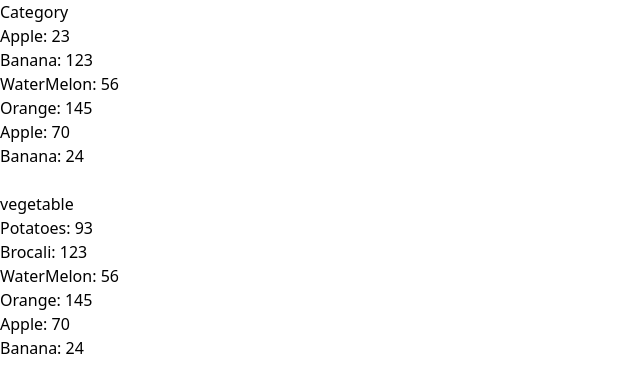
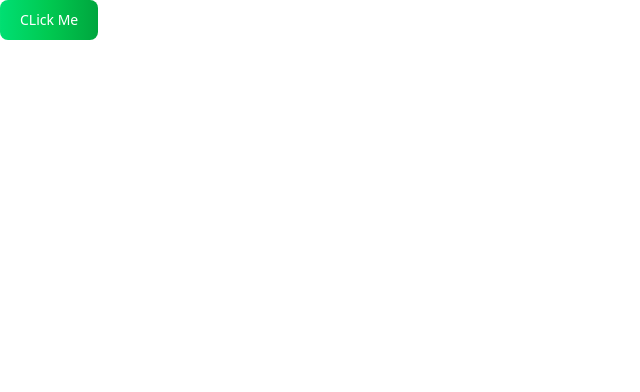
Before and after one commit to Dendup1234/React2_withtailwindcss, a React (Vite) app: page / in a window 1280 px wide. Shown: the top 392 px of the page, without its empty margins (0-640 px from the left). Built offline with nearby package versions, Linux system fonts and the light colour scheme.

Commit message:
CLick event

```diff
--- a/src/App.jsx
+++ b/src/App.jsx
@@ -5,6 +5,7 @@
 import Flex from "./Flex";
 import Usergreeting from "./Usergreeting";
 import List from "./List";
+import Button from "./Button";
 function App() {
   const fruits = [
     { id: 1, name: "Apple", cal: 23 },
@@ -22,15 +23,7 @@
     { id: 5, name: "Apple", cal: 70 },
     { id: 6, name: "Banana", cal: 24 },
   ];
-  return (
-    <>
-      {fruits.length > 0 && <List items={fruits}></List>}
-      <br></br>
-      {vegetable.length > 0 && (
-        <List items={vegetable} category="vegetable"></List>
-      )}
-    </>
-  );
+  return <Button></Button>;
 }
 
 export default App;
--- /dev/null
+++ b/src/Button.jsx
@@ -0,0 +1,13 @@
+function Button() {
+  const handleclick = (e) => (e.target.textContent = "Clicked");
+  return (
+    <button
+      type="button"
+      className="text-white bg-gradient-to-r from-green-400 via-green-500 to-green-600 hover:bg-gradient-to-br focus:ring-4 focus:outline-none focus:ring-green-300 dark:focus:ring-green-800 font-medium rounded-lg text-sm px-5 py-2.5 text-center me-2 mb-2"
+      onDoubleClick={(e) => handleclick(e)}
+    >
+      CLick Me
+    </button>
+  );
+}
+export default Button;
```
